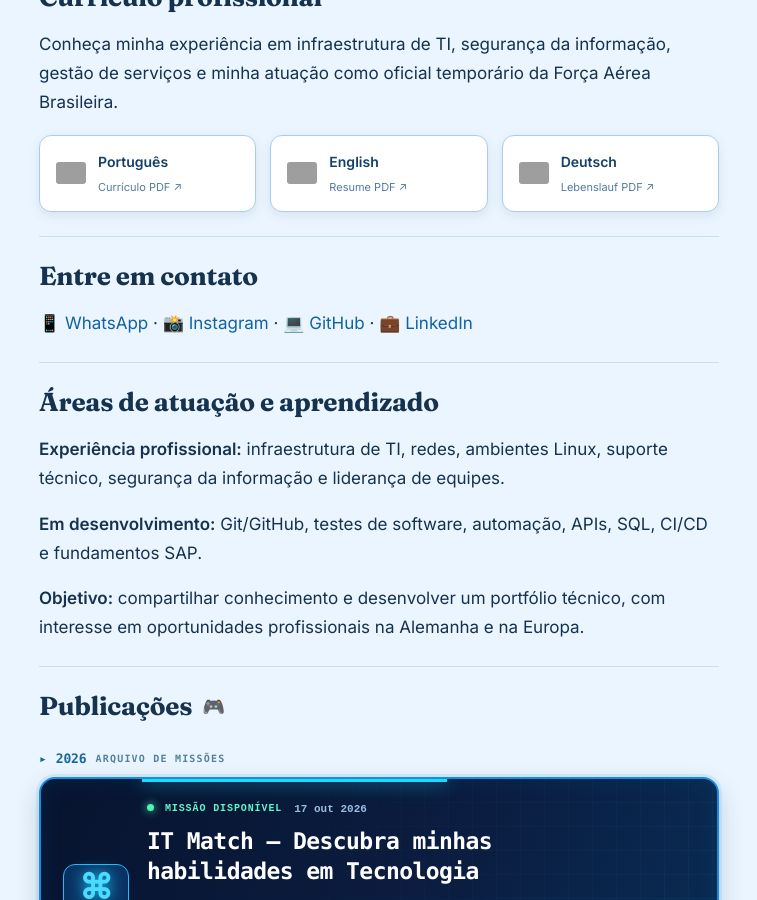
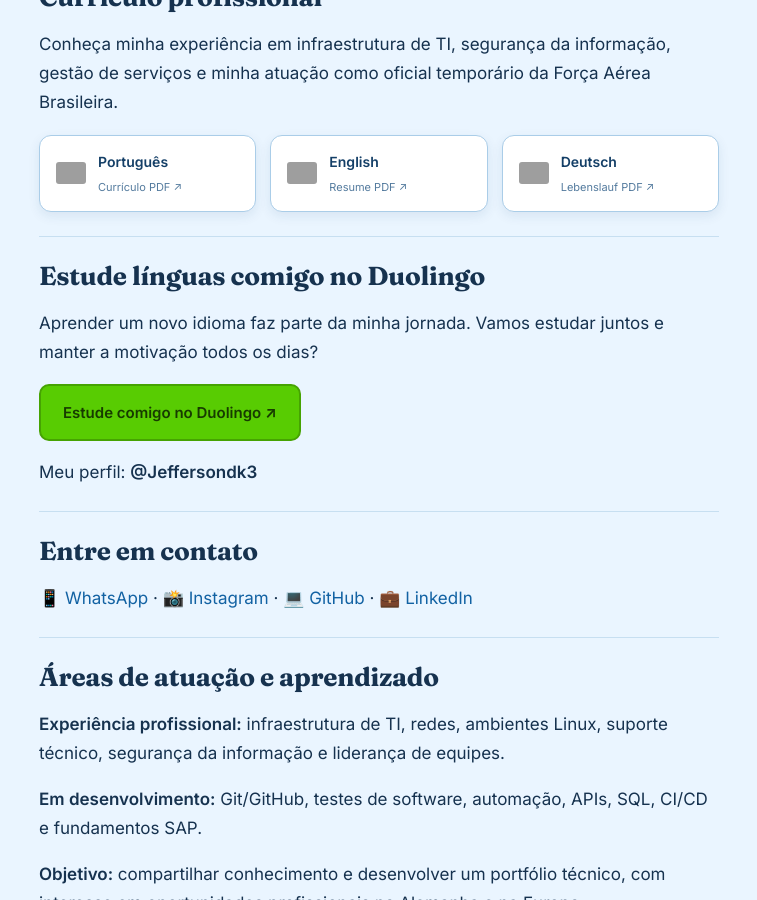
Before and after one commit to jeffersondk3/jeffersondk3.github.io, a Jekyll site: the page built from index.html, in a window 1280 px wide and 900 px high, scrolled down 1287 px. Shown: the whole window, without its empty margins (261-1018 px from the left). Built offline with Jekyll 4.4.1, drawn with Linux system fonts in a browser that asks for light colours; grey boxes are pictures that could not be loaded.

Commit message:
Adiciona convite para estudar línguas no Duolingo

```diff
--- a/index.html
+++ b/index.html
@@ -45,6 +45,13 @@
   </div>
 </section>
 
+<section class="posts" aria-labelledby="duolingo-title">
+  <h2 class="section-title" id="duolingo-title">Estude línguas comigo no Duolingo</h2>
+  <p>Aprender um novo idioma faz parte da minha jornada. Vamos estudar juntos e manter a motivação todos os dias?</p>
+  <p><a class="btn" href="https://invite.duolingo.com/profile-share/Jeffersondk3?via=share_profile_qr" target="_blank" rel="noopener noreferrer" style="display:inline-flex;align-items:center;gap:8px;padding:14px 22px;background:#58cc02;color:#173b00;border:2px solid #46a302;border-radius:10px;font-weight:700;text-decoration:none;">Estude comigo no Duolingo ↗</a></p>
+  <p>Meu perfil: <strong>@Jeffersondk3</strong></p>
+</section>
+
 <section class="posts">
   <h2 class="section-title">Entre em contato</h2>
   <p>📱 <a href="https://wa.me/5511986245833" target="_blank" rel="noopener noreferrer">WhatsApp</a> · 📸 <a href="https://www.instagram.com/jeffersondk3/" target="_blank" rel="noopener noreferrer">Instagram</a> · 💻 <a href="https://github.com/jeffersondk3" target="_blank" rel="noopener noreferrer">GitHub</a> · 💼 <a href="https://www.linkedin.com/in/jefferson-almeida-de-brito-a8640b124/" target="_blank" rel="noopener noreferrer">LinkedIn</a></p>
```
